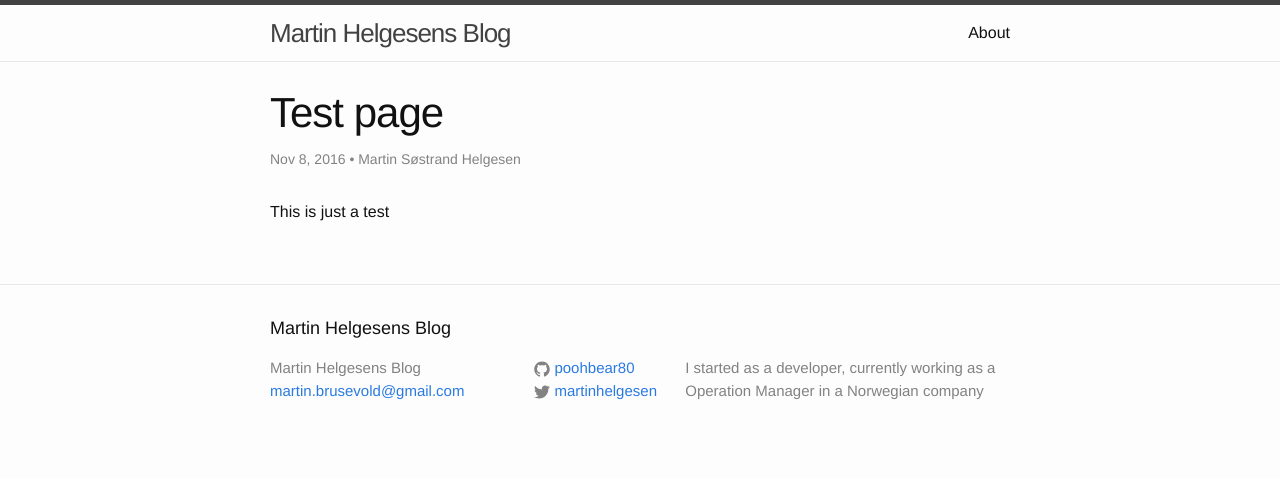
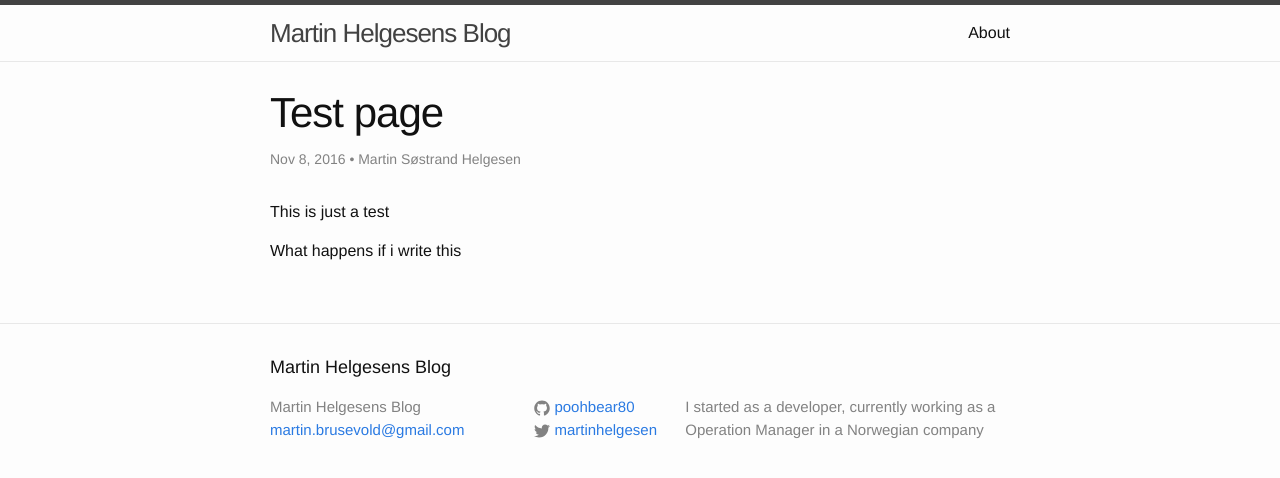
Before and after one commit to poohbear80/poohbear80.github.io, a Jekyll site: the page built from _posts/2016-11-8-Test2.md, in a window 1280 px wide. Shown: the top 478 px of the page. Built offline with Jekyll 4.4.1, drawn with Linux system fonts in a browser that asks for light colours.

Commit message:
changed post

```diff
--- a/_posts/2016-11-8-Test2.md
+++ b/_posts/2016-11-8-Test2.md
@@ -7,3 +7,5 @@ author: Martin Søstrand Helgesen
 ---
 
 This is just a test
+
+What happens if i write this
```
